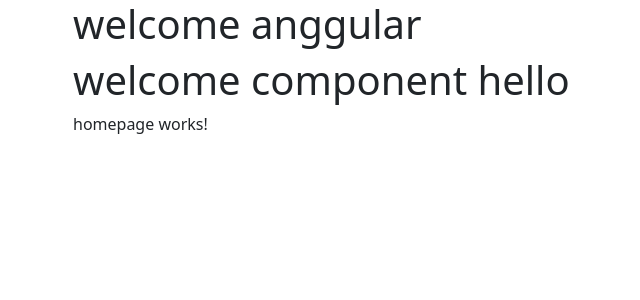
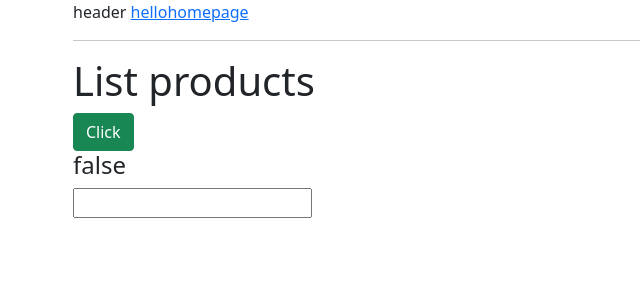
Before and after one commit to TruongDucNghia/Angular_Fpoly, an Angular app in the folder my-app/: page / in a window 1280 px wide. Shown: the top 300 px of the page, without its empty margins (9-649 px from the left). Built offline with nearby package versions, Linux system fonts and the light colour scheme.

Commit message:
feat: chap 02

```diff
--- a/my-app/src/app/app-routing.module.ts
+++ b/my-app/src/app/app-routing.module.ts
@@ -1,7 +1,12 @@
 import { NgModule } from '@angular/core';
 import { RouterModule, Routes } from '@angular/router';
+import { HelloComponent } from './components/hello/hello.component';
+import { HomepageComponent } from './page/homepage/homepage.component';
 
-const routes: Routes = [];
+const routes: Routes = [
+  {path: 'hello', component: HelloComponent},
+  {path: 'homepage', component: HomepageComponent},
+];
 
 @NgModule({
   imports: [RouterModule.forRoot(routes)],
--- a/my-app/src/app/app.component.html
+++ b/my-app/src/app/app.component.html
@@ -1,3 +1,9 @@
-<h1>welcome anggular</h1>
-<hello-root></hello-root>
-<app-homepage></app-homepage>
+<header>
+  header
+  <a routerLink='hello'>hello</a>
+  <a routerLink='homepage'>homepage</a>
+</header>
+<hr>
+<app-products></app-products>
+
+<router-outlet></router-outlet>
--- /dev/null
+++ b/my-app/src/app/model/product.ts
@@ -0,0 +1,5 @@
+export interface Iproduct{
+    id: number,
+    name: String,
+    price: number
+}
--- /dev/null
+++ b/my-app/src/app/page/products/products.component.html
@@ -0,0 +1,28 @@
+ <h1>{{isString}}</h1>
+<button class="btn btn-success" (click)="handleClick()">Click</button>
+<h4>{{isStatus}}</h4>
+<form action="">
+    <input type="text" [ngModel]="">
+</form>
+<div *ngIf="isStatus">
+    <table class="table table-bordered">
+        <thead>
+            <tr>
+                <th>#</th>
+                <th>Name</th>
+                <th>Price</th>
+                <th>Setting</th>
+            </tr>
+        </thead>
+        <tbody>
+            <tr *ngFor="let product of listProducts">
+                <td>{{product.id}}</td>
+                <td>{{product.name}}</td>
+                <td>{{product.price}}</td>
+                <td>
+                    <button class="btn btn-danger" (click)="onHandleClick(product.id)">Delete</button>
+                </td>
+            </tr>
+        </tbody>
+    </table>
+</div>
--- /dev/null
+++ b/my-app/src/app/page/products/products.component.ts
@@ -0,0 +1,34 @@
+import { Iproduct } from './../../model/product';
+import { Component, OnInit } from '@angular/core';
+
+@Component({
+  selector: 'app-products',
+  templateUrl: './products.component.html',
+  styleUrls: ['./products.component.css']
+})
+export class ProductsComponent implements OnInit {
+  isString: string = "List products"
+  isStatus: boolean = false
+
+  listProducts: Iproduct[] = [
+    {id: 1, name: 'Products A', price: 100},
+    {id: 2, name: 'Products B', price: 200},
+    {id: 3, name: 'Products C', price: 300}
+  ]
+
+  constructor() { }
+
+  ngOnInit(): void {
+  }
+
+  handleClick(){
+    this.isStatus = !this.isStatus
+  }
+
+  onHandleClick(id: number){
+    const action = window.confirm('Ban chac muon xoa san pham !')
+    if(action){
+      this.listProducts = this.listProducts.filter(product => product.id !== id)
+    }
+  }
+}
```
Also changed, not shown: my-app/src/app/app.module.ts (+6 -2 lines), my-app/src/app/page/products/products.component.css (added), 1 other file (tests, documents, lock files or other folders).
